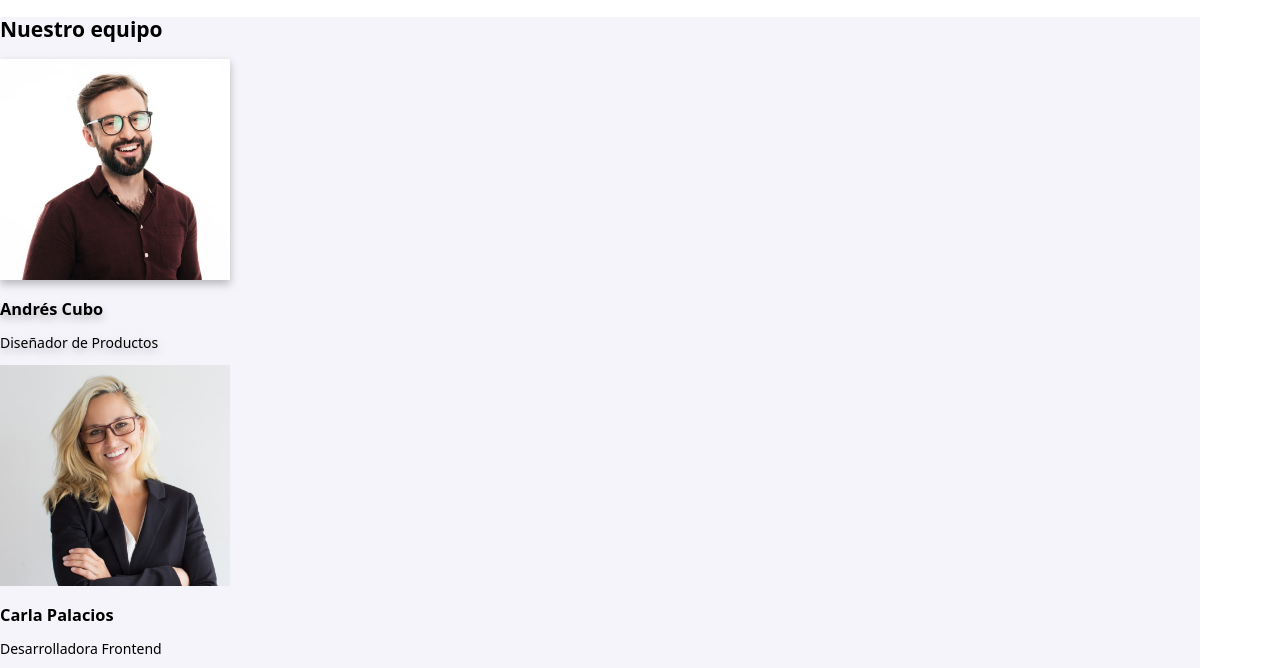
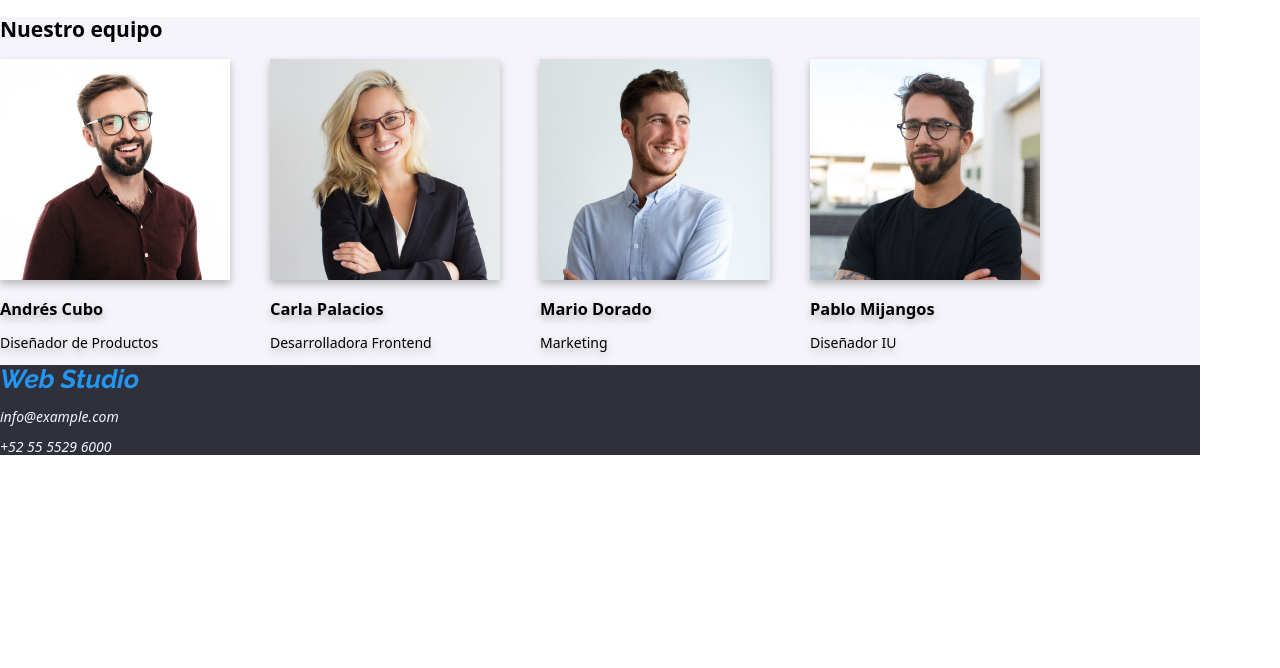
Before and after one commit to Stevenb19/goit-markup-hw-03, a plain HTML site: page index.html in a window 1280 px wide. Shown: the part 791-1459 px from the top of the page. After the commit the page ends 1260 px from the top, so only its background shows below. Drawn offline with Linux system fonts and the light colour scheme.

Commit message:
our equip

```diff
--- a/Css/styles.css
+++ b/Css/styles.css
@@ -210,6 +210,26 @@ footer {
     background-color: rgb(245, 244, 250);
 }
 
+.miembros {
+    display: flex;
+}
+
 .primer-miembro {
+    width: 270px;
     filter: drop-shadow(0px 4px 4px rgba(0, 0, 0, 0.25));
 }
+
+.segundo-miembro {
+    width: 270px;
+    filter: drop-shadow(0px 4px 4px rgba(0, 0, 0, 0.25));
+}
+
+.tercer-miembro {
+    width: 270px;
+    filter: drop-shadow(0px 4px 4px rgba(0, 0, 0, 0.25));
+}
+
+.cuarto-miembro {
+    width: 270px;
+    filter: drop-shadow(0px 4px 4px rgba(0, 0, 0, 0.25));
+}
--- a/index.html
+++ b/index.html
@@ -104,6 +104,7 @@
       </section>
       <section class="our-equip">
         <h2>Nuestro equipo</h2>
+        <div class="miembros">
           <div class="primer-miembro">
             <img
               src="./images/señor-con-gafas-sonriendo.jpg"
@@ -133,12 +134,13 @@
           </div>
           <div class="cuarto-miembro">
             <img
-            src="./images/señor-con-gafas-sonriendo.jpg"
+              src="./images/señor-con-camisa-negra-y-lentes.jpg"
               alt="señor-con-gafas-sonriendo"
               width="230"
             />
             <h3>Pablo Mijangos</h3>
             <p>Diseñador IU</p>
+          </div>
         </div>
       </section>
     </main>
```
Lines whose indentation alone changed are shown as unchanged.
